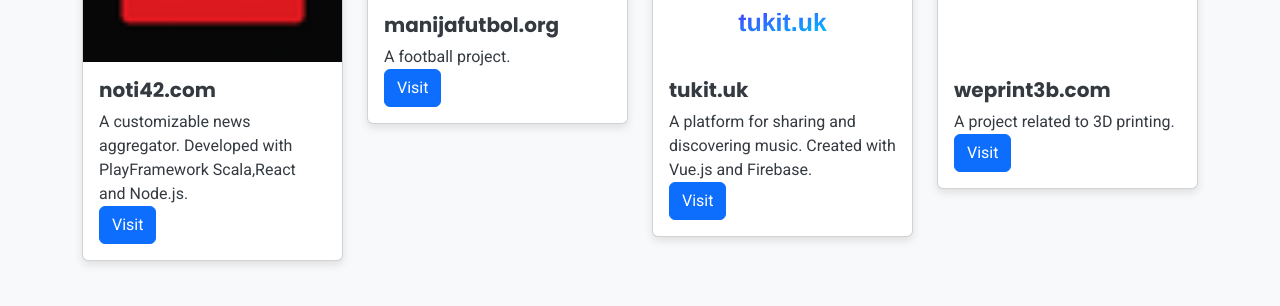
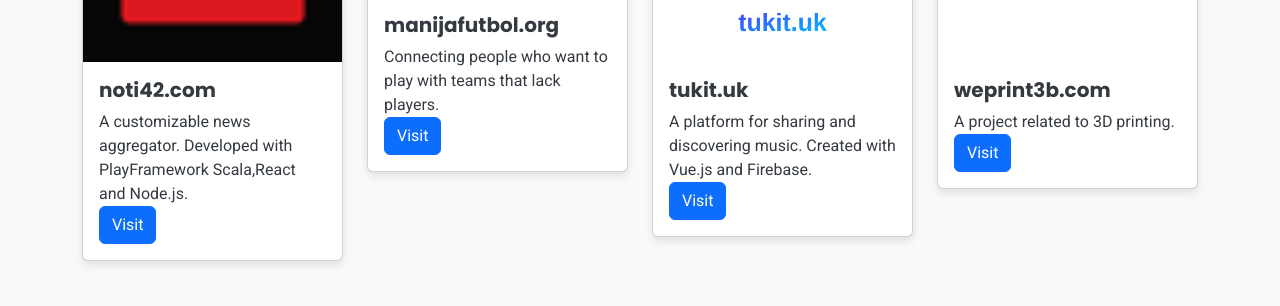
Before and after one commit to bidego/bidego, a plain HTML site: page index-en.html in a window 1280 px wide. Shown: the part 756-1062 px from the top of the page. Drawn offline with nearby package versions, Linux system fonts and the light colour scheme.

Commit message:
manija putch

```diff
--- a/index-en.html
+++ b/index-en.html
@@ -75,7 +75,8 @@
                             <img src="https://www.manijafutbol.org/football-field.jpg" class="card-img-top" alt="Manija Futbol">
                             <div class="card-body">
                                 <h5 class="card-title">manijafutbol.org</h5>
-                                <p class="card-text">A football project.</p>
+                                <p class="card-text">
+Connecting people who want to play with teams that lack players.</p>
                                 <a href="https://www.manijafutbol.org" class="btn btn-primary" target="_blank" rel="noopener noreferrer">Visit</a>
                             </div>
                         </div>
```
Also changed, not shown: index.html (+1 -1 lines).
